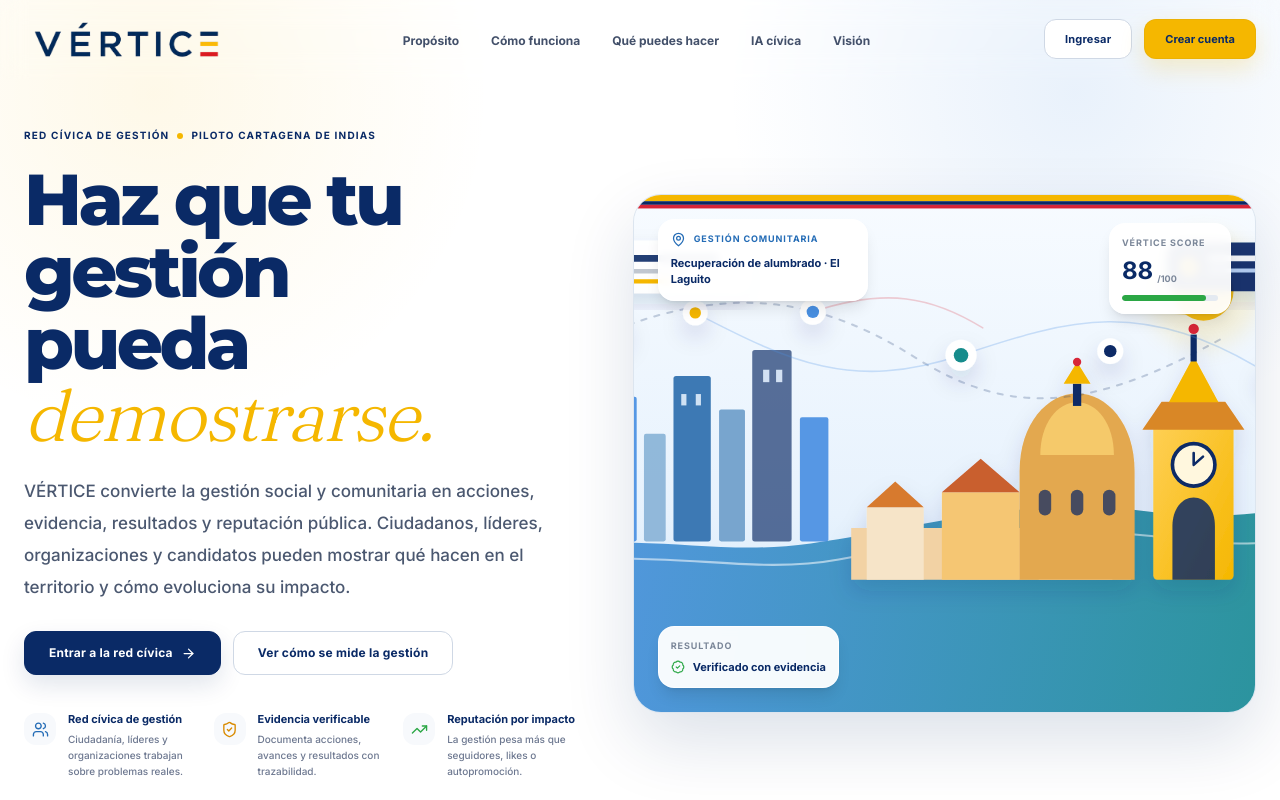
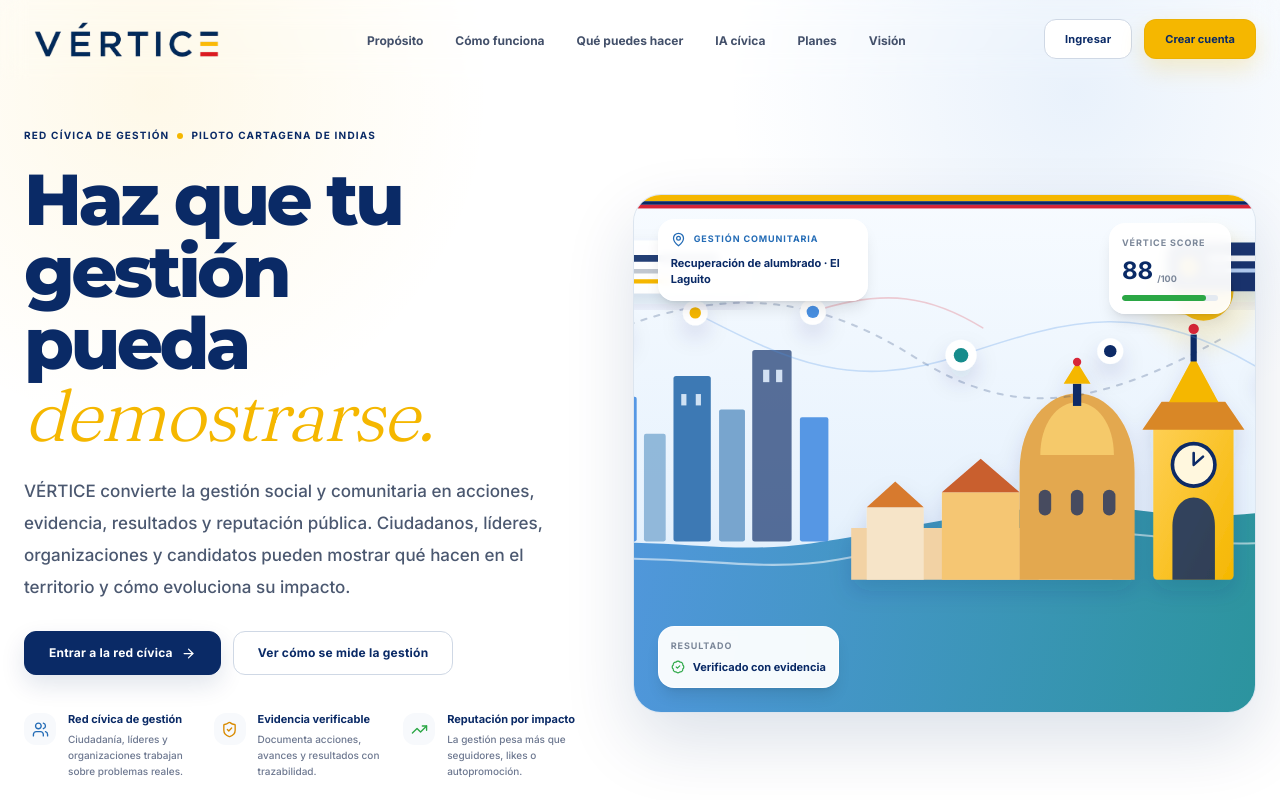
Before and after one commit to VladPhil92/Vertice-OS, a Next.js app in the folder apps/web/: page / in a window 1280 px wide. Shown: the top 800 px of the page. Built offline with nearby package versions, Linux system fonts and the light colour scheme; a web font is replaced by a local one.

Commit message:
feat(web): expose pricing in public navigation

```diff
--- a/apps/web/components/layout/Navbar.tsx
+++ b/apps/web/components/layout/Navbar.tsx
@@ -7,11 +7,12 @@ import Link from 'next/link'
 import { BrandLogo } from '@/components/ui/BrandLogo'
 
 const NAV_LINKS = [
-  { label: 'Propósito', href: '#proposito' },
-  { label: 'Cómo funciona', href: '#como-funciona' },
-  { label: 'Qué puedes hacer', href: '#capacidades' },
-  { label: 'IA cívica', href: '#ia' },
-  { label: 'Visión', href: '#vision' },
+  { label: 'Propósito', href: '/#proposito' },
+  { label: 'Cómo funciona', href: '/#como-funciona' },
+  { label: 'Qué puedes hacer', href: '/#capacidades' },
+  { label: 'IA cívica', href: '/#ia' },
+  { label: 'Planes', href: '/pricing' },
+  { label: 'Visión', href: '/#vision' },
 ] as const
 
 export function Navbar() {
```
